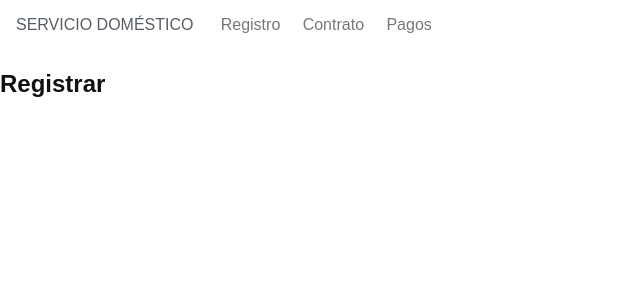
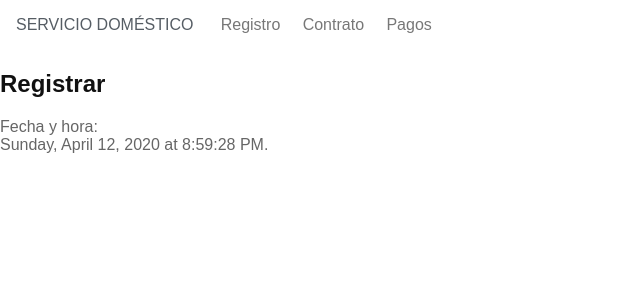
Before and after one commit to snaphuman/CleanupService-Frontend, a React (Create React App) app: page /register in a window 1280 px wide. Shown: the top 300 px of the page, without its empty margins (0-640 px from the left). Built offline with nearby package versions, Linux system fonts and the light colour scheme.

Commit message:
implement DateTime component

```diff
--- /dev/null
+++ b/src/DateTime/Index.js
@@ -0,0 +1,42 @@
+import React from 'react';
+
+class DateTime extends React.Component {
+    constructor(props) {
+        super(props);
+        this.state = {date: new Date()};
+    }
+
+    componentDidMount() {
+        this.timerID = setInterval(
+            () => this.tick(),
+            1000
+        );
+
+    }
+
+    componentWillUmount() {
+        clearInterval(this.timerID);
+    }
+
+    tick() {
+        this.setState({
+            date: new Date()
+        });
+    }
+
+    render() {
+        const options = { weekday: 'long',
+                          year: 'numeric',
+                          month: 'long',
+                          day: 'numeric'}
+        return (
+            <div>
+              <div className="clock">
+                {this.state.date.toLocaleTimeString([], options)}.
+              </div>
+            </div>
+        );
+    }
+}
+
+export default DateTime;
--- a/src/Register/Index.js
+++ b/src/Register/Index.js
@@ -1,8 +1,21 @@
 import React from 'react';
+import DateTime from '../DateTime/Index';
 
 class RegisterIndex extends React.Component {
     render() {
-        return <h2>Registrar</h2>
+        return (
+            <div className="pure-g">
+              <div className="pure-u-1">
+                <h2>Registrar</h2>
+                <div className="date-time">
+                  <p>
+                    Fecha y hora:
+                    <DateTime />
+                  </p>
+                </div>
+              </div>
+            </div>
+        );
     }
 }
 
```
